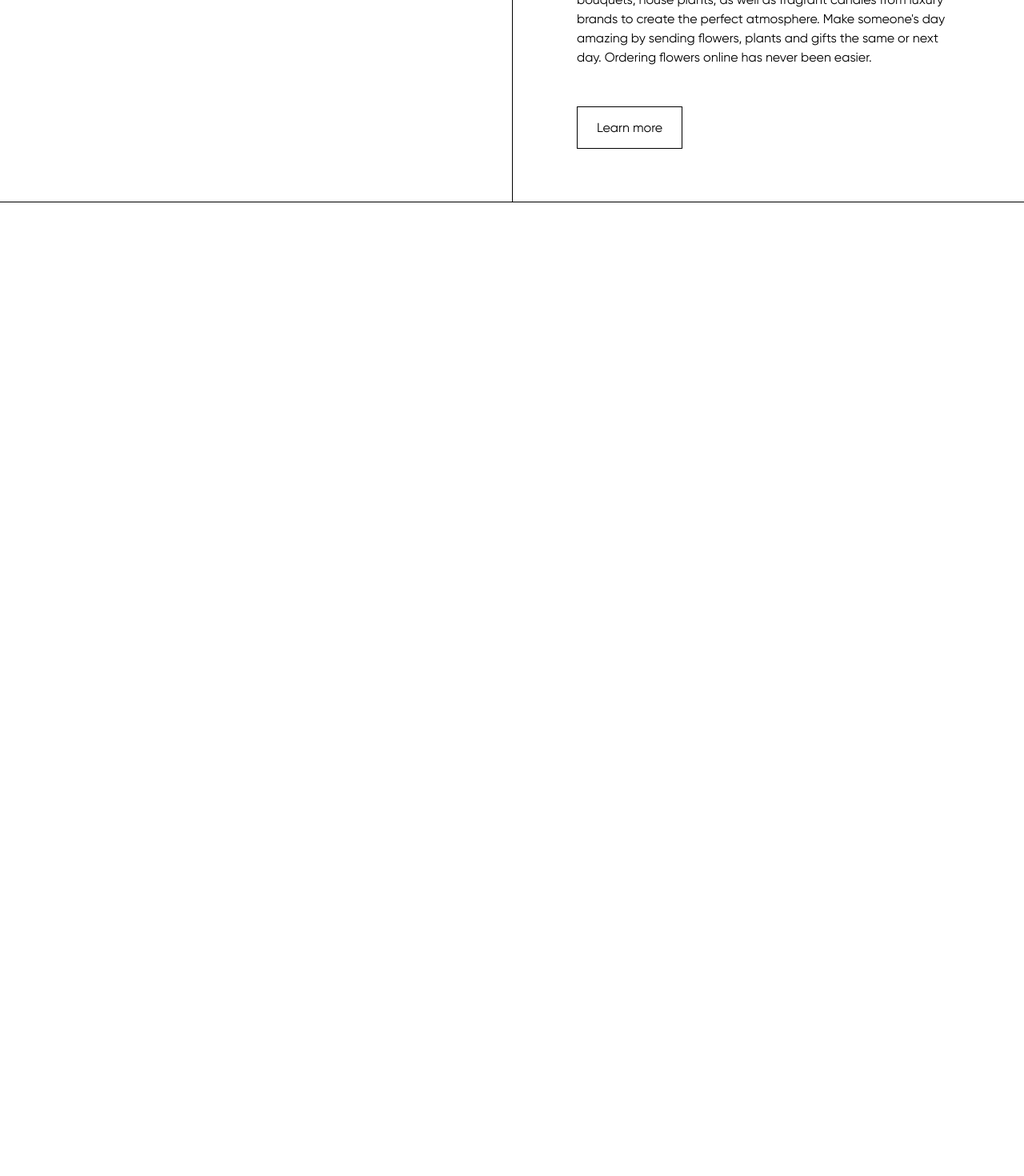
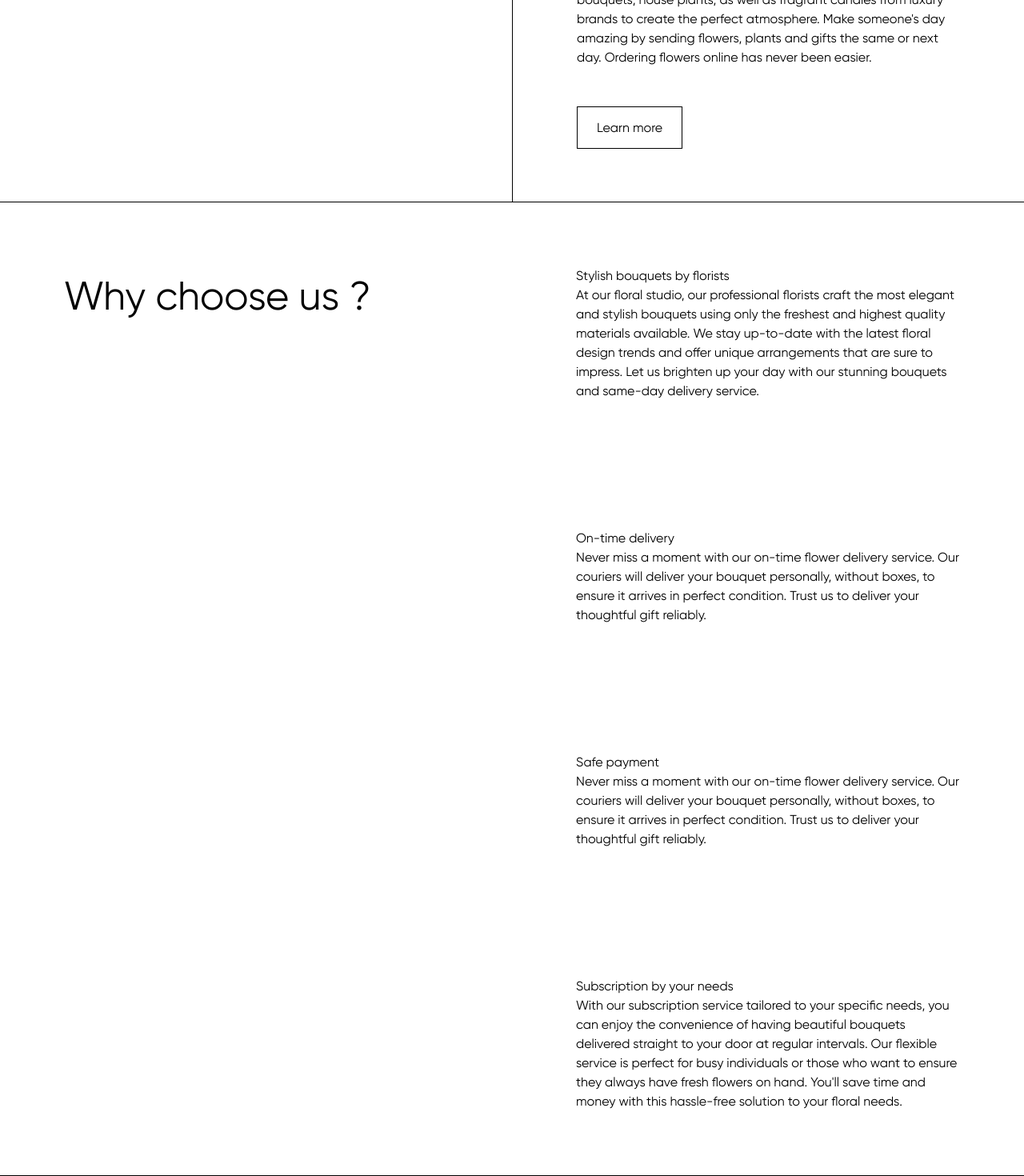
Before and after one commit to ysnitko/flowers-delivery-app, a Next.js app: page / in a window 1280 px wide. Shown: the part 1084-2554 px from the top of the page at 80% size. Before the commit the page ends 1337 px from the top, so only its background shows below. Built offline with nearby package versions, Linux system fonts and the light colour scheme.

Commit message:
add changes

```diff
--- /dev/null
+++ b/app/components/chooseUs.tsx
@@ -0,0 +1,50 @@
+export default function ChooseUS() {
+  return (
+    <section className="grid grid-cols-2 border-b-[1px] border-border-table">
+      <h1 className="p-[80px] text-[50px]">Why choose us ?</h1>
+      <div className="flex flex-col [&>div]:p-[80px]">
+        <div>
+          <h2>Stylish bouquets by florists</h2>
+          <p>
+            At our floral studio, our professional florists craft the most
+            elegant and stylish bouquets using only the freshest and highest
+            quality materials available. We stay up-to-date with the latest
+            floral design trends and offer unique arrangements that are sure to
+            impress. Let us brighten up your day with our stunning bouquets and
+            same-day delivery service.
+          </p>
+        </div>
+        <div>
+          <h2>On-time delivery</h2>
+          <p>
+            Never miss a moment with our on-time flower delivery service. Our
+            couriers will deliver your bouquet personally, without boxes, to
+            ensure it arrives in perfect condition. Trust us to deliver your
+            thoughtful gift reliably.
+          </p>
+        </div>
+
+        <div>
+          <h2>Safe payment</h2>
+          <p>
+            Never miss a moment with our on-time flower delivery service. Our
+            couriers will deliver your bouquet personally, without boxes, to
+            ensure it arrives in perfect condition. Trust us to deliver your
+            thoughtful gift reliably.
+          </p>
+        </div>
+        <div>
+          <h2>Subscription by your needs</h2>
+          <p>
+            With our subscription service tailored to your specific needs, you
+            can enjoy the convenience of having beautiful bouquets delivered
+            straight to your door at regular intervals. Our flexible service is
+            perfect for busy individuals or those who want to ensure they always
+            have fresh flowers on hand. You'll save time and money with this
+            hassle-free solution to your floral needs.
+          </p>
+        </div>
+      </div>
+    </section>
+  );
+}
--- a/app/page.tsx
+++ b/app/page.tsx
@@ -1,5 +1,6 @@
 import MainContent from './components/mainСontent';
 import AboutUs from './components/aboutUs';
+import ChooseUS from './components/chooseUs';
 export default function Home() {
   // useEffect(() => {
   //   // Отправка запроса к вашему API маршруту при загрузке страницы
@@ -16,6 +17,7 @@ export default function Home() {
     <main className="">
       <MainContent />
       <AboutUs />
+      <ChooseUS />
     </main>
   );
 }
```
